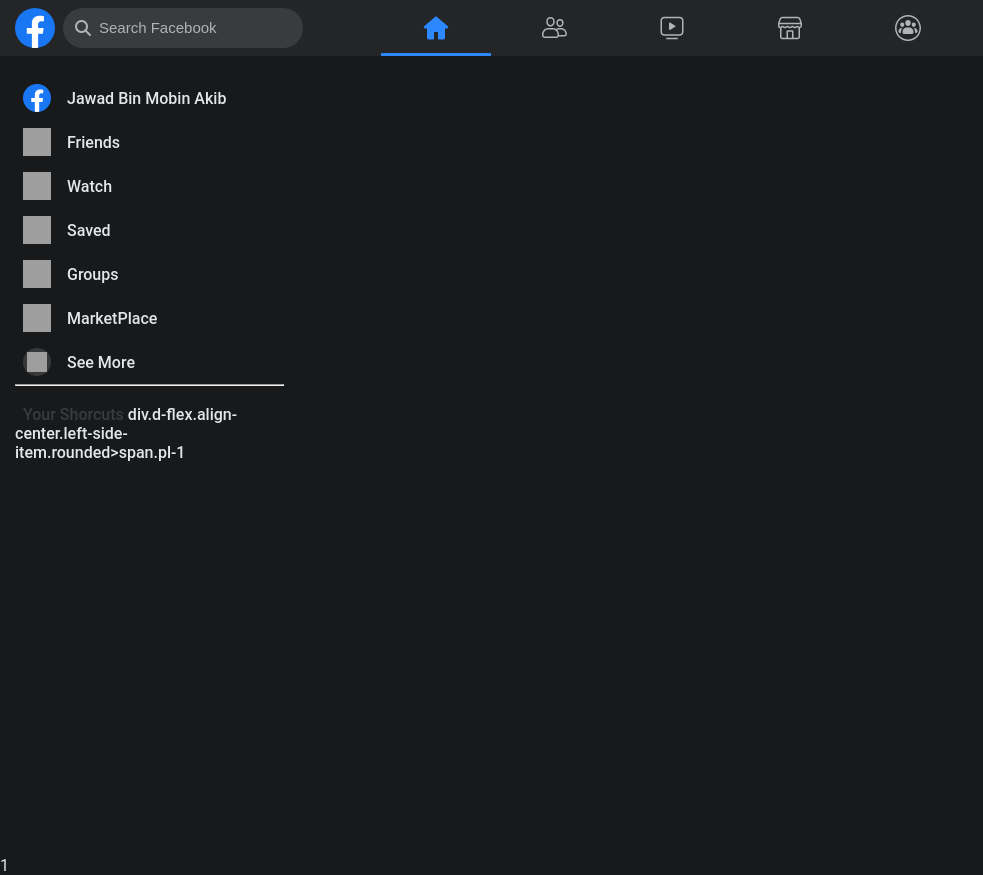
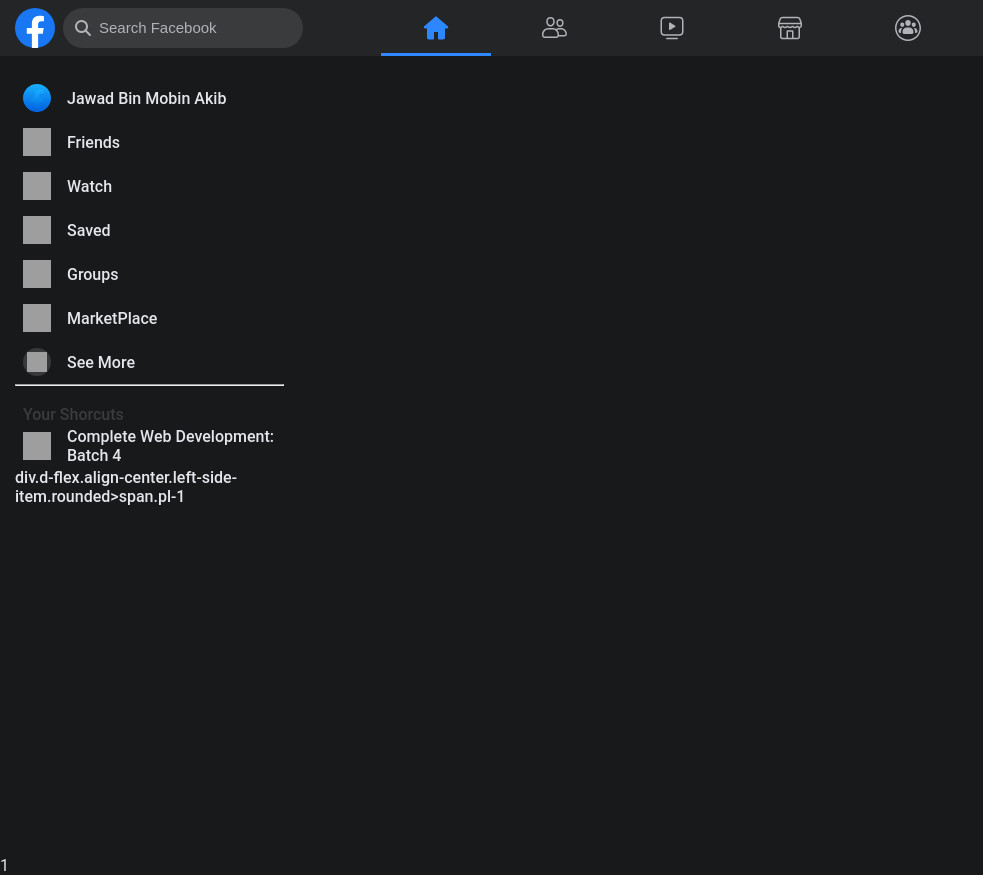
Before and after one commit to jbmakib/facebook-clone, a plain HTML site: page index.html in a window 1280 px wide. Shown: the whole page, without its empty margins (0-983 px from the left). Drawn offline with Linux system fonts and the light colour scheme; grey boxes are pictures that could not be loaded.

Commit message:
group added

```diff
--- a/index.html
+++ b/index.html
@@ -124,7 +124,32 @@
         <main class="d-grid grid-121" id="main-1">
             <aside class="left-side text-normal">
                 <div class="d-flex align-center left-side-item rounded">
-                    <img src="images/logo/fb_logo.svg" width="28" height="28" />
+                    <svg
+                        viewBox="0 0 36 36"
+                        fill="url(#jsc_s_5)"
+                        height="28"
+                        width="28"
+                    >
+                        <defs>
+                            <linearGradient
+                                x1="50%"
+                                x2="50%"
+                                y1="97.0782153%"
+                                y2="0%"
+                                id="jsc_s_5"
+                            >
+                                <stop offset="0%" stop-color="#0062E0"></stop>
+                                <stop offset="100%" stop-color="#19AFFF"></stop>
+                            </linearGradient>
+                        </defs>
+                        <path
+                            d="M15 35.8C6.5 34.3 0 26.9 0 18 0 8.1 8.1 0 18 0s18 8.1 18 18c0 8.9-6.5 16.3-15 17.8l-1-.8h-4l-1 .8z"
+                        ></path>
+                        <path
+                            class="p361ku9c"
+                            d="M25 23l.8-5H21v-3.5c0-1.4.5-2.5 2.7-2.5H26V7.4c-1.3-.2-2.7-.4-4-.4-4.1 0-7 2.5-7 7v4h-4.5v5H15v12.7c1 .2 2 .3 3 .3s2-.1 3-.3V23h4z"
+                        ></path>
+                    </svg>
                     <span class="pl-1">Jawad Bin Mobin Akib</span>
                 </div>
                 <div class="d-flex align-center left-side-item rounded">
@@ -186,6 +211,14 @@
                 <hr />
                 <br />
                 <span class="left-side-halka-title">Your Shorcuts</span>
+                <div class="d-flex align-center left-side-item rounded">
+                    <img
+                        src="https://scontent.fcgp27-1.fna.fbcdn.net/v/t39.30808-6/cp0/c42.0.50.50a/p50x50/241996900_4328095710619591_4922757889413342527_n.jpg?_nc_cat=102&ccb=1-5&_nc_sid=ac9ee4&_nc_ohc=n0GTJlOIGRQAX8lrpuP&_nc_ht=scontent.fcgp27-1.fna&oh=c737bc2cf09cbb8c592e88f3f548340d&oe=614816B6"
+                        width="28"
+                        height="28"
+                    />
+                    <span class="pl-1">Complete Web Development: Batch 4</span>
+                </div>
                 div.d-flex.align-center.left-side-item.rounded>span.pl-1
             </aside>
             <main class="mid-part"></main>
```
